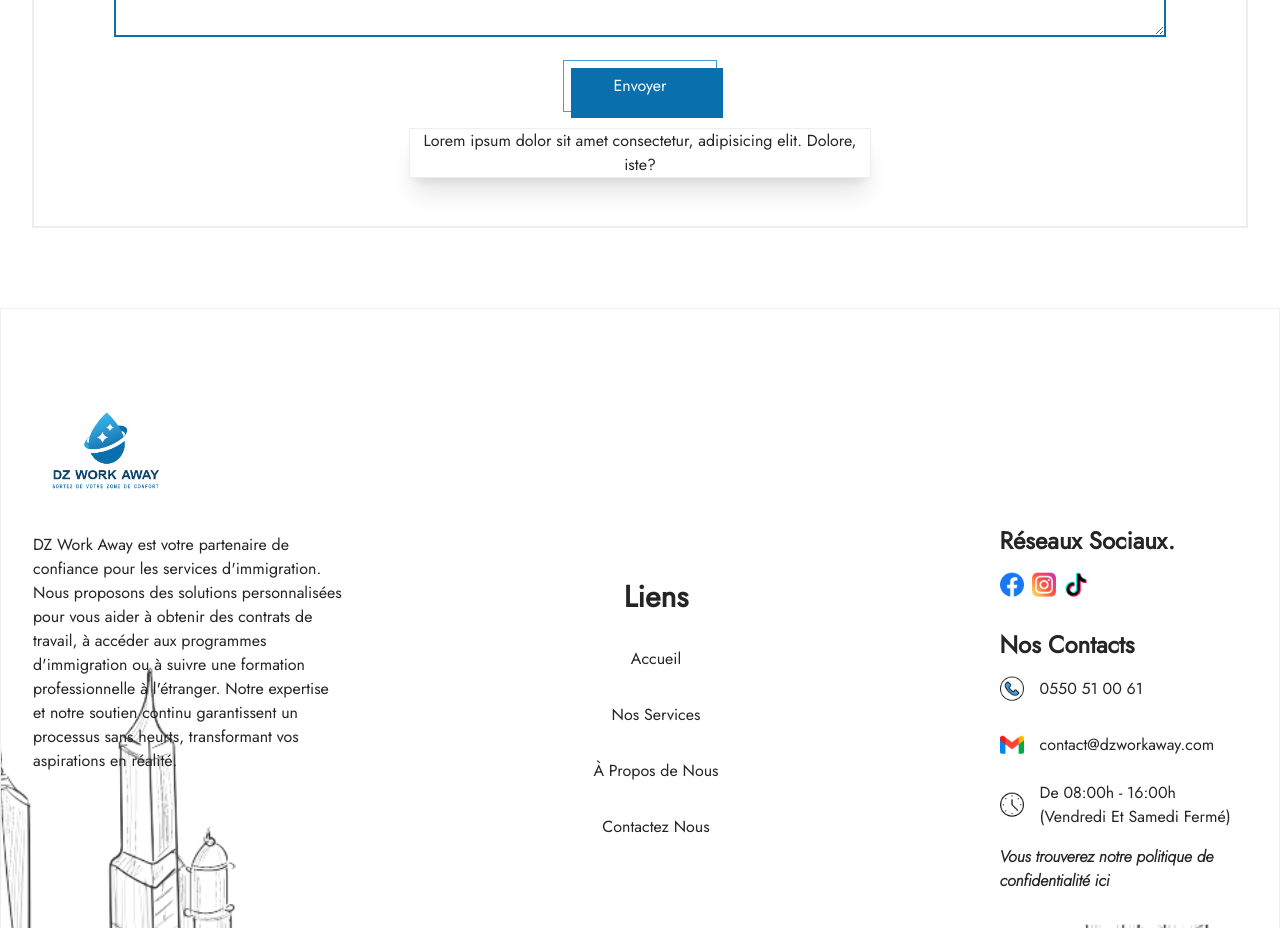
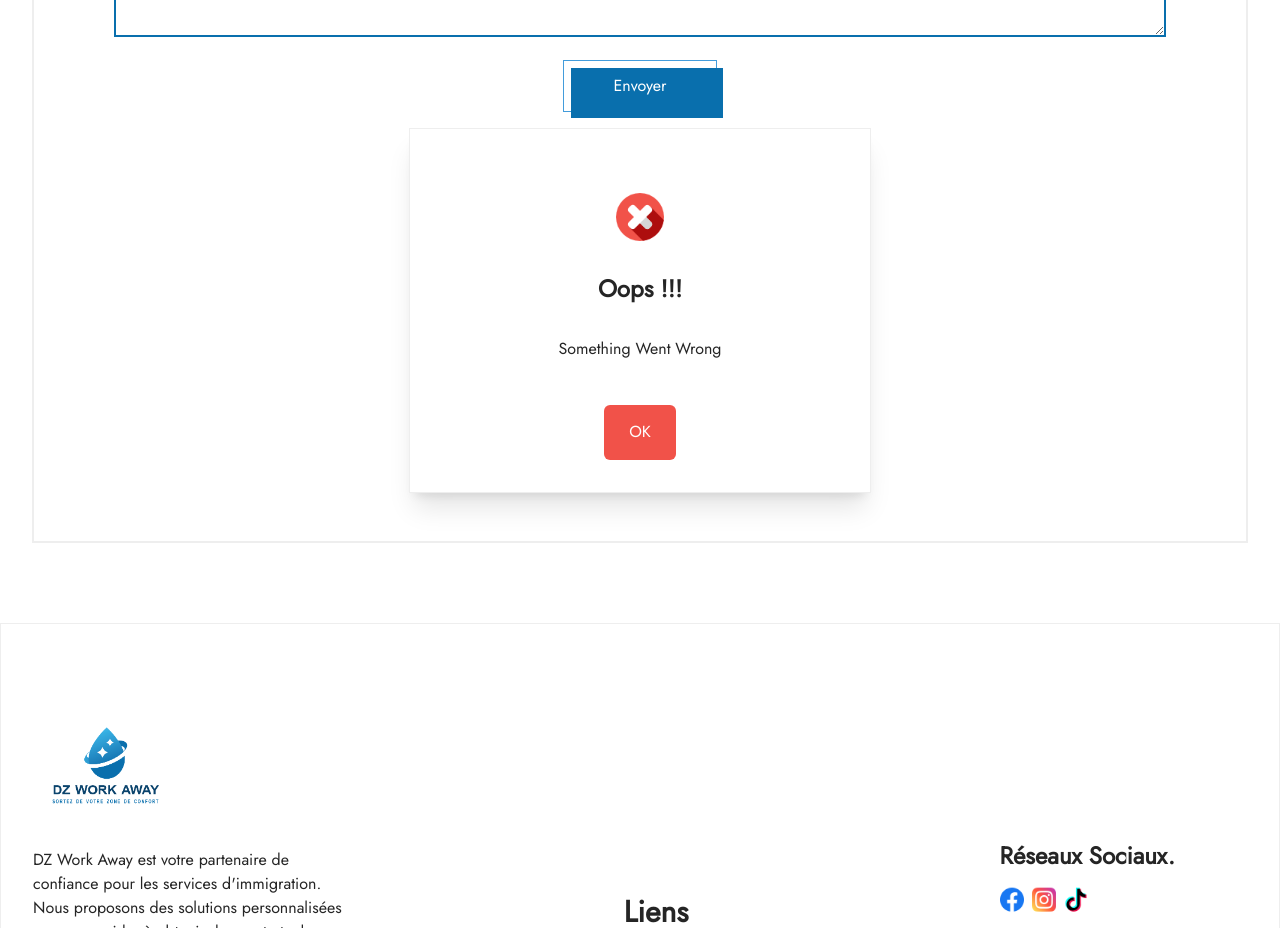
Before and after one commit to KamelMesbahi13/dzWorkAway, a React (Vite) app: page /Nos-Platforms/1 in a window 1280 px wide. Shown: the part 2460-3388 px from the top of the page. Built offline with nearby package versions, Linux system fonts and the light colour scheme; grey boxes are pictures that could not be loaded.

Commit message:
Adding Failed Component Code

```diff
--- a/src/Ui/Failed/Failed.jsx
+++ b/src/Ui/Failed/Failed.jsx
@@ -1,12 +1,37 @@
 import Icon from "../../assets/Failed.png";
 
 const Failed = () => {
+  const reload = () => {
+    location.reload();
+  };
+
   return (
     <div className="w-full md:w-2/4">
       <div className="container">
-        <div className="border shadow-xl border-grey">
-          Lorem ipsum dolor sit amet consectetur, adipisicing elit. Dolore,
-          iste?
+        <div className="p-8 border shadow-xl border-grey">
+          <div>
+            <div className="my-4 md:my-8">
+              <div>
+                <img className="w-12 h-12" src={Icon} alt="Failed" />
+              </div>
+            </div>
+            <div>
+              <div>
+                <h6>Oops !!!</h6>
+              </div>
+              <div className="my-4 md:my-8">
+                <p>Something Went Wrong</p>
+              </div>
+            </div>
+            <div>
+              <button
+                onClick={reload}
+                className="text-white simpleButton bg-[#F15249] duration-300 hover:bg-[#FF0000]"
+              >
+                OK
+              </button>
+            </div>
+          </div>
         </div>
       </div>
     </div>
```
